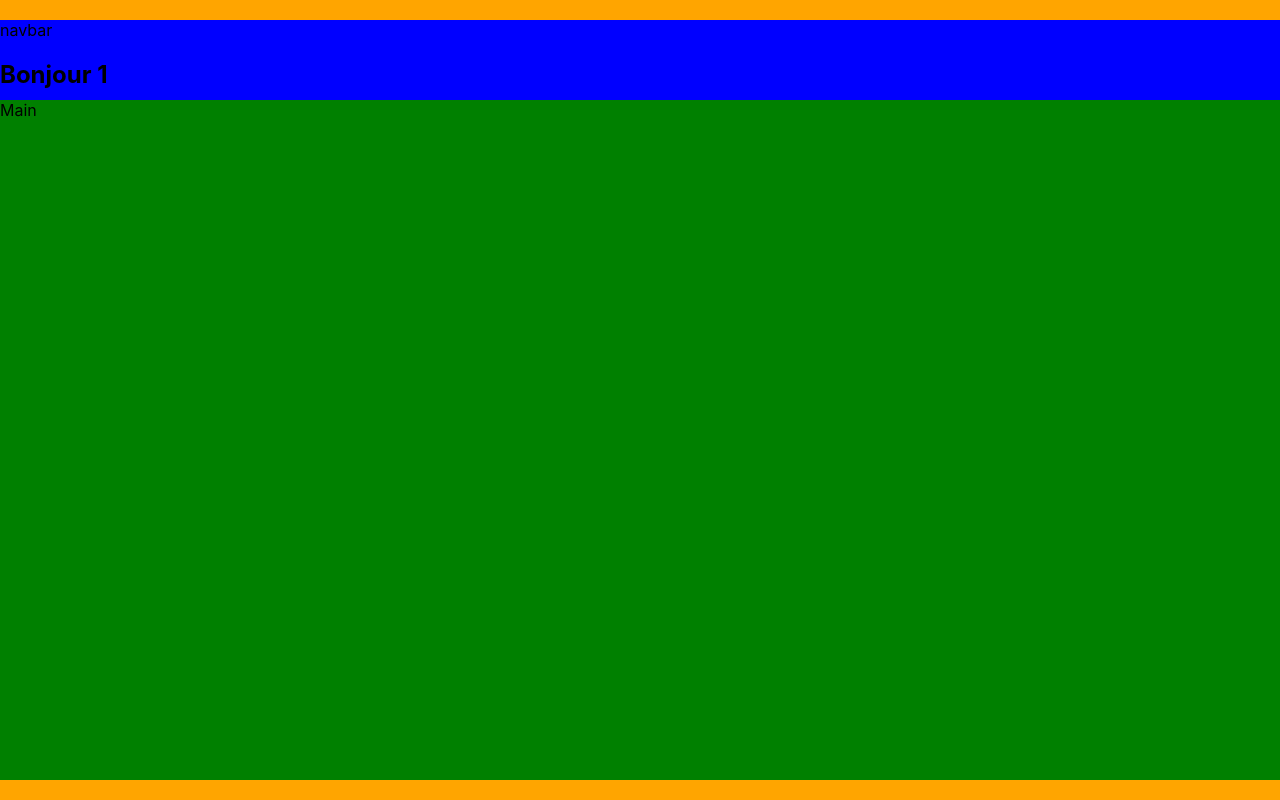
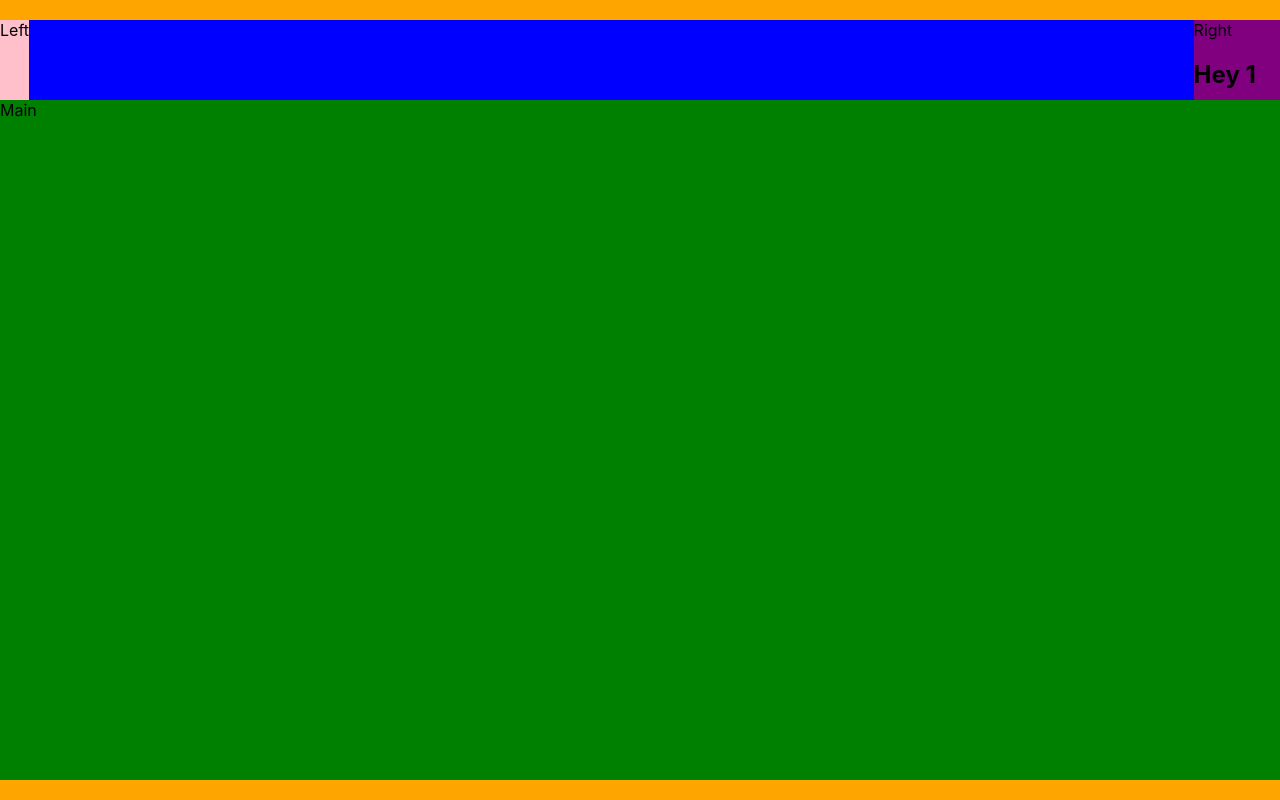
Before and after one commit to Bouria-ux/crazee-burger, a React (Create React App) app: page /Order/1 in a window 1280 px wide. Built offline with nearby package versions, Linux system fonts and the light colour scheme.

Commit message:
🚧  F04 : ORDER >layout > Navbar > add left-side and right-side

```diff
--- a/src/components/Pages/Order/Navbar.js
+++ b/src/components/Pages/Order/Navbar.js
@@ -10,10 +10,13 @@ export default function Navbar({username}) {
 
   return (
     <NavbarStyled >
-    navbar
-    <h1>Bonjour {username}</h1>
-      <Link to="/">
-      <button>Deconexion</button></Link>
+    <div className="left-side">Left</div>
+    <div className="right-side">
+      Right
+      <h1>Hey {username}</h1>
+        <Link to="/">
+        <button>Deconexion</button></Link>
+    </div>
   </NavbarStyled>
   )
 }
@@ -22,5 +25,16 @@ const  NavbarStyled= styled.nav`
 
     background: blue;
     height: 10vh;
+    display: flex;
+    justify-content: space-between;
+    /* align-items: center;*/
 
+    .left-side{
+      background: pink;
+
+    }
+
+    .right-side{
+      background: purple;
+    }
 `;
```
